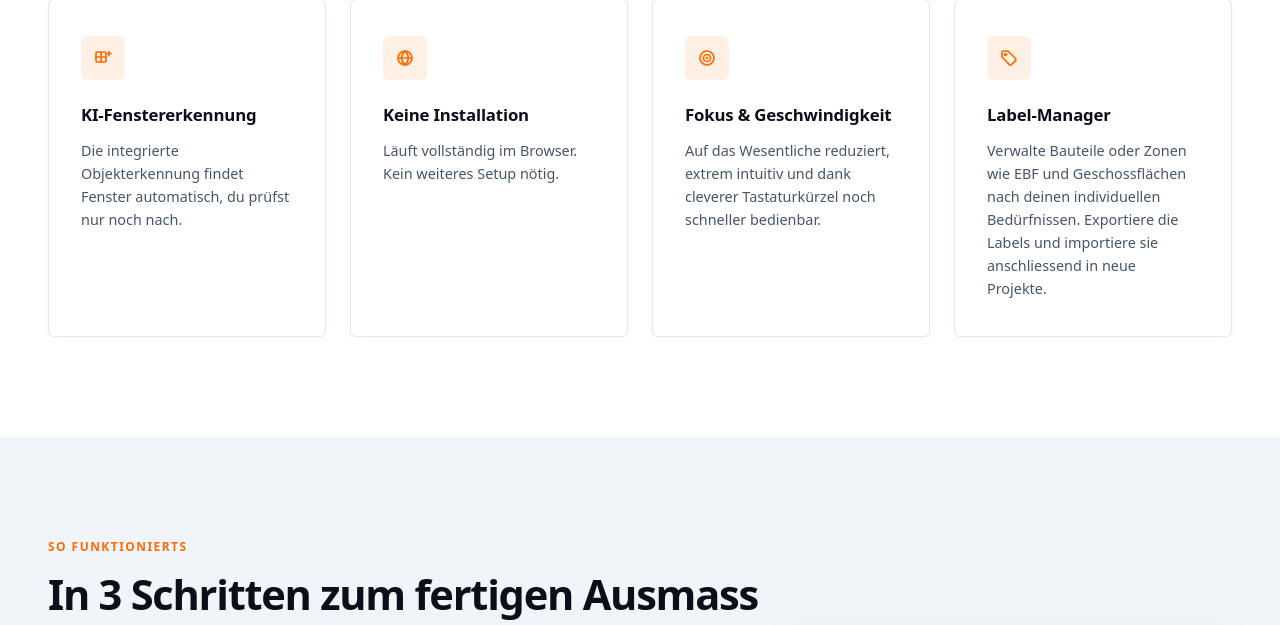
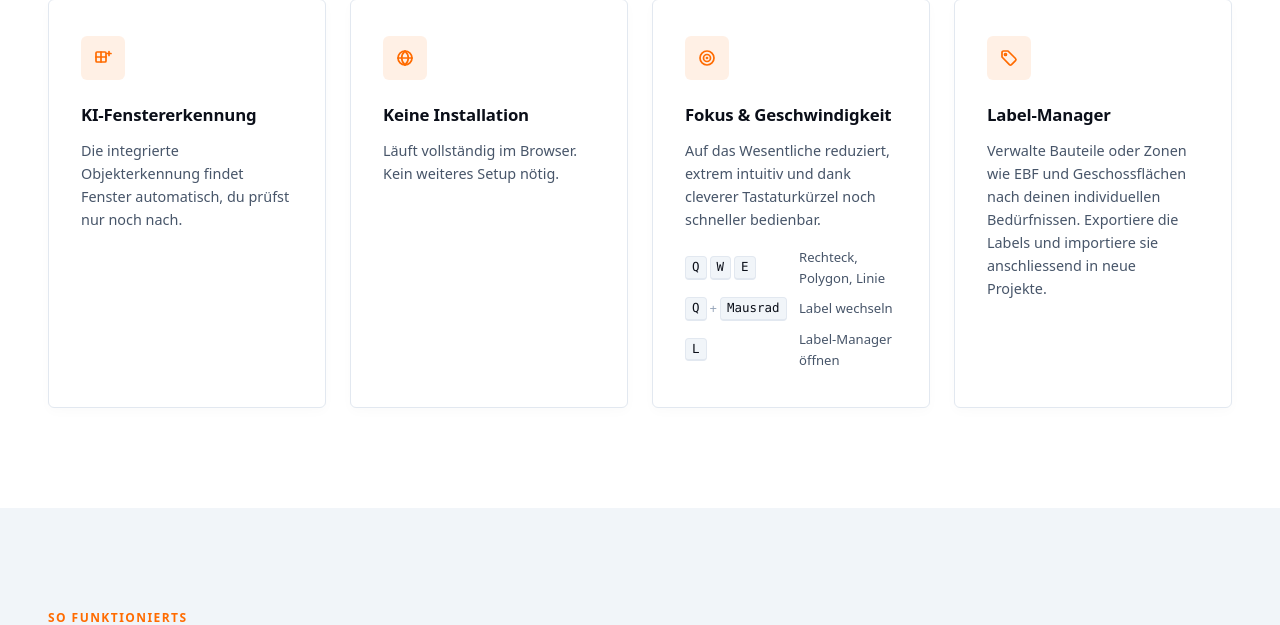
Before and after one commit to reziprok22/Planvision, a Django app: page / in a window 1280 px wide. Shown: the part 1611-2236 px from the top of the page. Run offline with Django 5.2, Linux system fonts and the light colour scheme.

Commit message:
Tastaturkürzel: zweispaltiges Modal, Kürzel auf der Landingpage
Modal breiter und in zwei Spalten, damit alles ohne Scrollen sichtbar
ist. In der Karte "Fokus & Geschwindigkeit" stehen jetzt Q/W/E,
Q + Mausrad und L als Beispiele.

Co-Authored-By: Claude Opus 5.5 <noreply@anthropic.com>

```diff
--- a/templates/landing.html
+++ b/templates/landing.html
@@ -333,6 +333,38 @@
             font-size: 0.9rem;
             color: var(--slate-600);
             line-height: 1.6;
+        }
+
+        .feature-keys {
+            list-style: none;
+            margin-top: 16px;
+            display: grid;
+            gap: 8px;
+            font-size: 0.82rem;
+            color: var(--slate-600);
+        }
+        .feature-keys li {
+            display: flex;
+            align-items: center;
+            gap: 10px;
+        }
+        .feature-keys span {
+            display: inline-flex;
+            align-items: center;
+            gap: 3px;
+            min-width: 104px;
+            color: var(--slate-400);
+        }
+        .feature-keys kbd {
+            font-family: ui-monospace, SFMono-Regular, Menlo, monospace;
+            font-size: 0.78rem;
+            line-height: 1;
+            padding: 4px 6px;
+            color: var(--slate-900);
+            background: var(--slate-50);
+            border: 1px solid var(--slate-100);
+            border-bottom-width: 2px;
+            border-radius: 4px;
         }
 
         /* ── PRICING ── */
@@ -898,6 +930,11 @@
             </div>
             <h3>Fokus &amp; Geschwindigkeit</h3>
             <p>Auf das Wesentliche reduziert, extrem intuitiv und dank cleverer Tastaturkürzel noch schneller bedienbar.</p>
+            <ul class="feature-keys">
+                <li><span><kbd>Q</kbd><kbd>W</kbd><kbd>E</kbd></span>Rechteck, Polygon, Linie</li>
+                <li><span><kbd>Q</kbd>+<kbd>Mausrad</kbd></span>Label wechseln</li>
+                <li><span><kbd>L</kbd></span>Label-Manager öffnen</li>
+            </ul>
         </div>
 
         <div class="feature-card">
```
Also changed, not shown: templates/app.html (+25 -3 lines).
